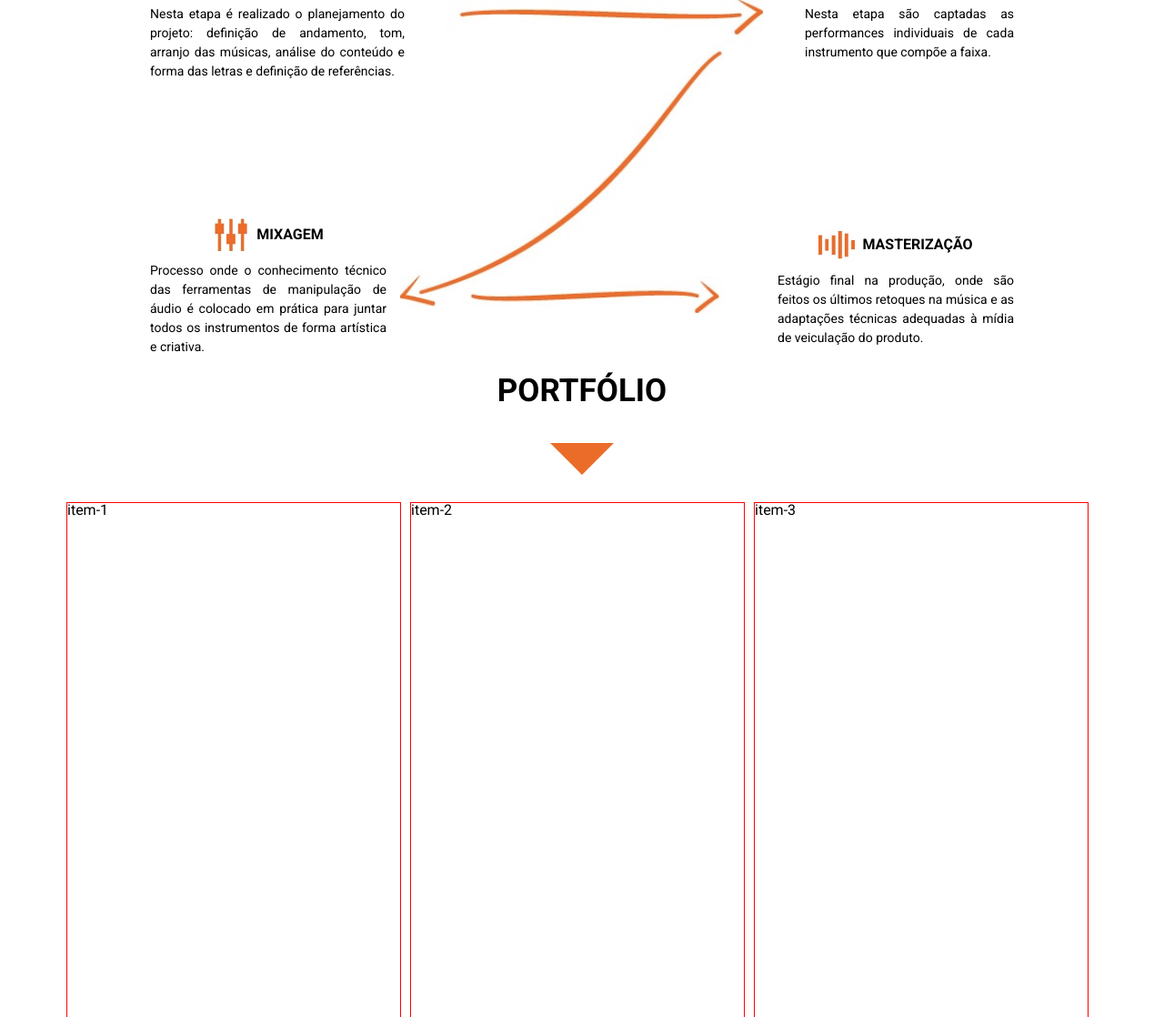
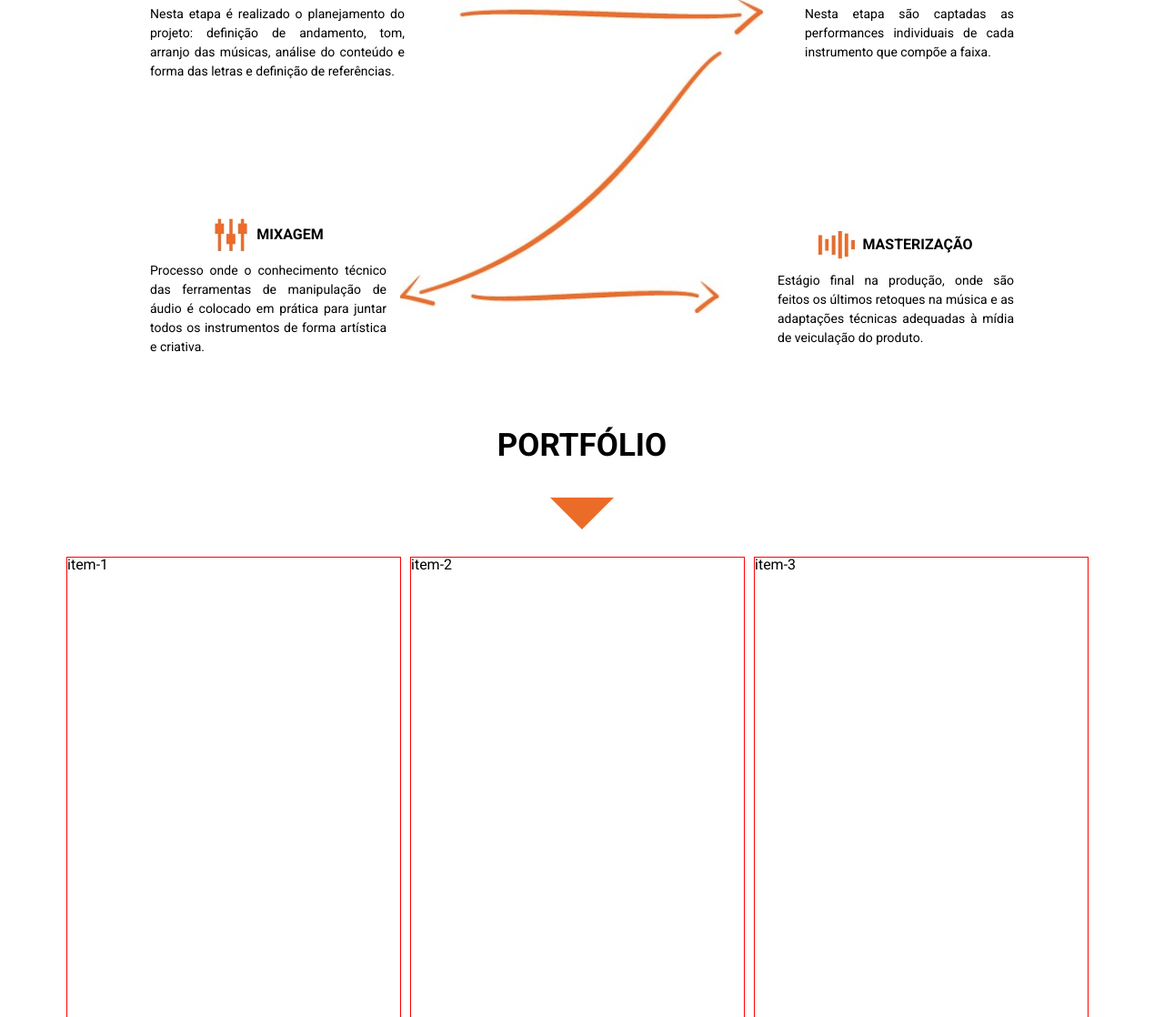
Before and after one commit to pissulin/BC-Studio, a PHP site: page / in a window 1280 px wide. Shown: the part 2677-3795 px from the top of the page at 91% size. Run offline with PHP 8.4, Linux system fonts and the light colour scheme.

Commit message:
atualição portfolio

```diff
--- a/css/style.css
+++ b/css/style.css
@@ -327,7 +327,7 @@ section {
 
     .row-portfolio-titulo > h2 {
         text-align: center;
-        padding-top: 20px;
+        padding-top: 80px;
         font-family: "Roboto", sans-serif;
         font-size: 35px;
         font-weight: bolder;
```
